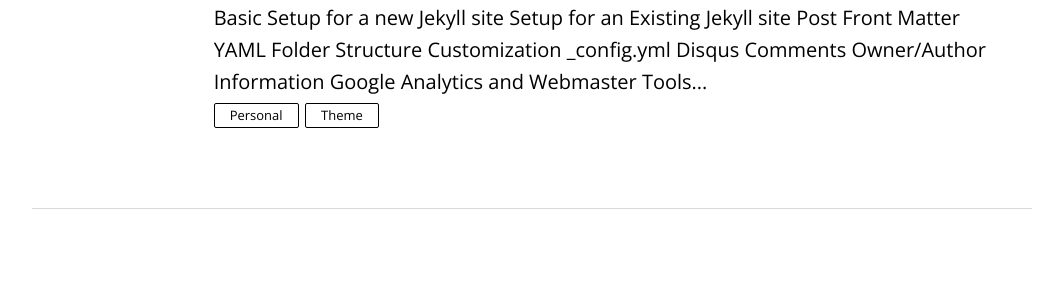
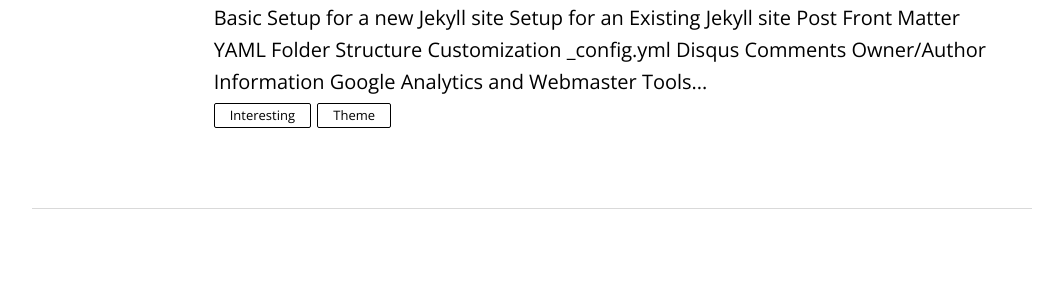
Before and after one commit to dallaszkorben/dallaszkorben.github.io, a Jekyll site: the page built from index.html, in a window 1280 px wide and 900 px high, scrolled down 1199 px. Shown: the part 154-436 px from the top of the window, without its empty margins (108-1171 px from the left). Built offline with Jekyll 4.4.1, drawn with Linux system fonts in a browser that asks for light colours; nearby versions of some CDN libraries; the list of posts is cut into pages by our own code.

Commit message:
Update 2014-06-19-documentation.md

```diff
--- a/_posts/2014-06-19-documentation.md
+++ b/_posts/2014-06-19-documentation.md
@@ -10,7 +10,7 @@
 featured: false
 comments: false
 categories:
-  - personal
+  - interesting
 ---
 
 General notes and suggestions for customizing **HMFAYSAL Notepad Theme**.
```
